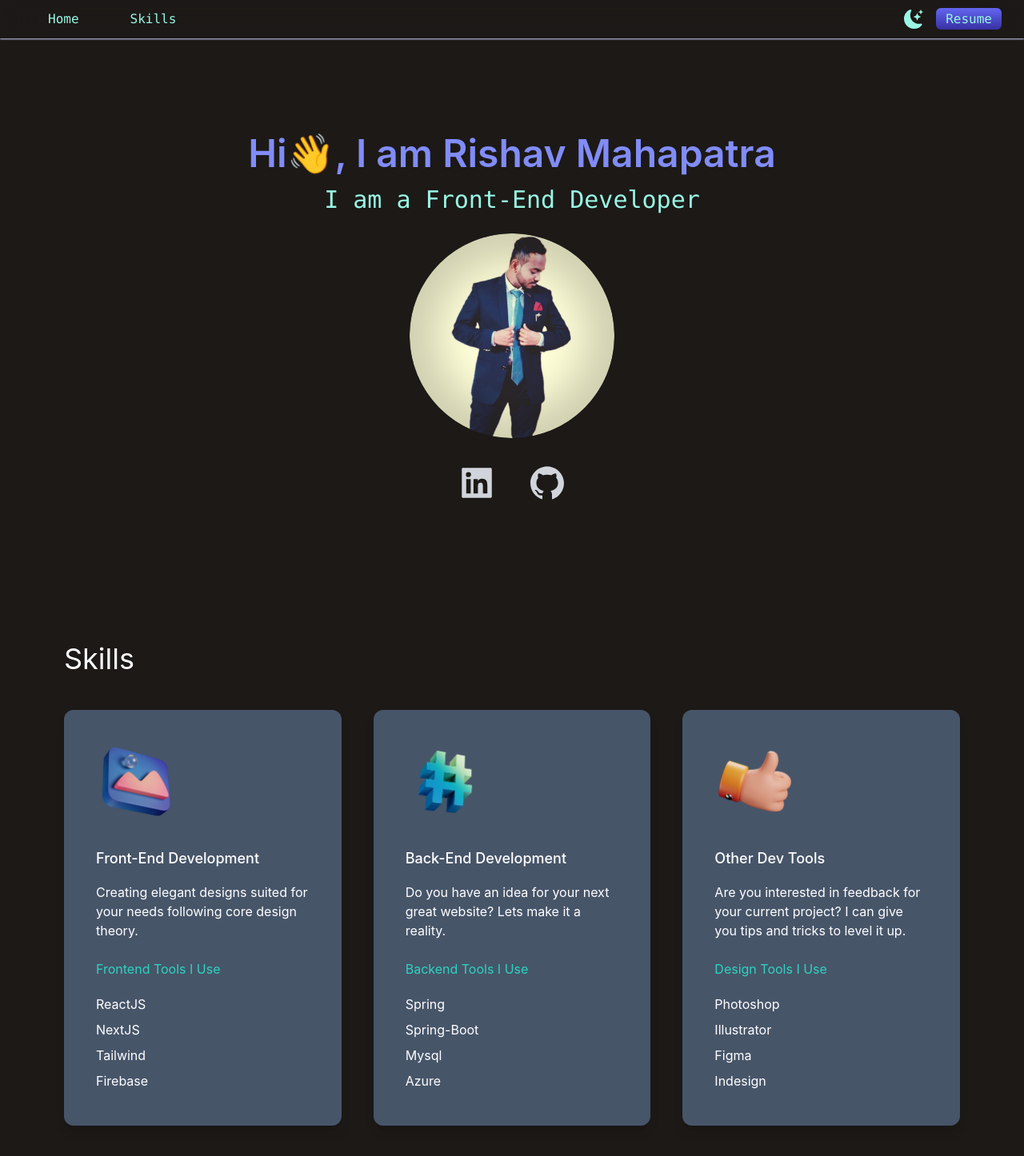
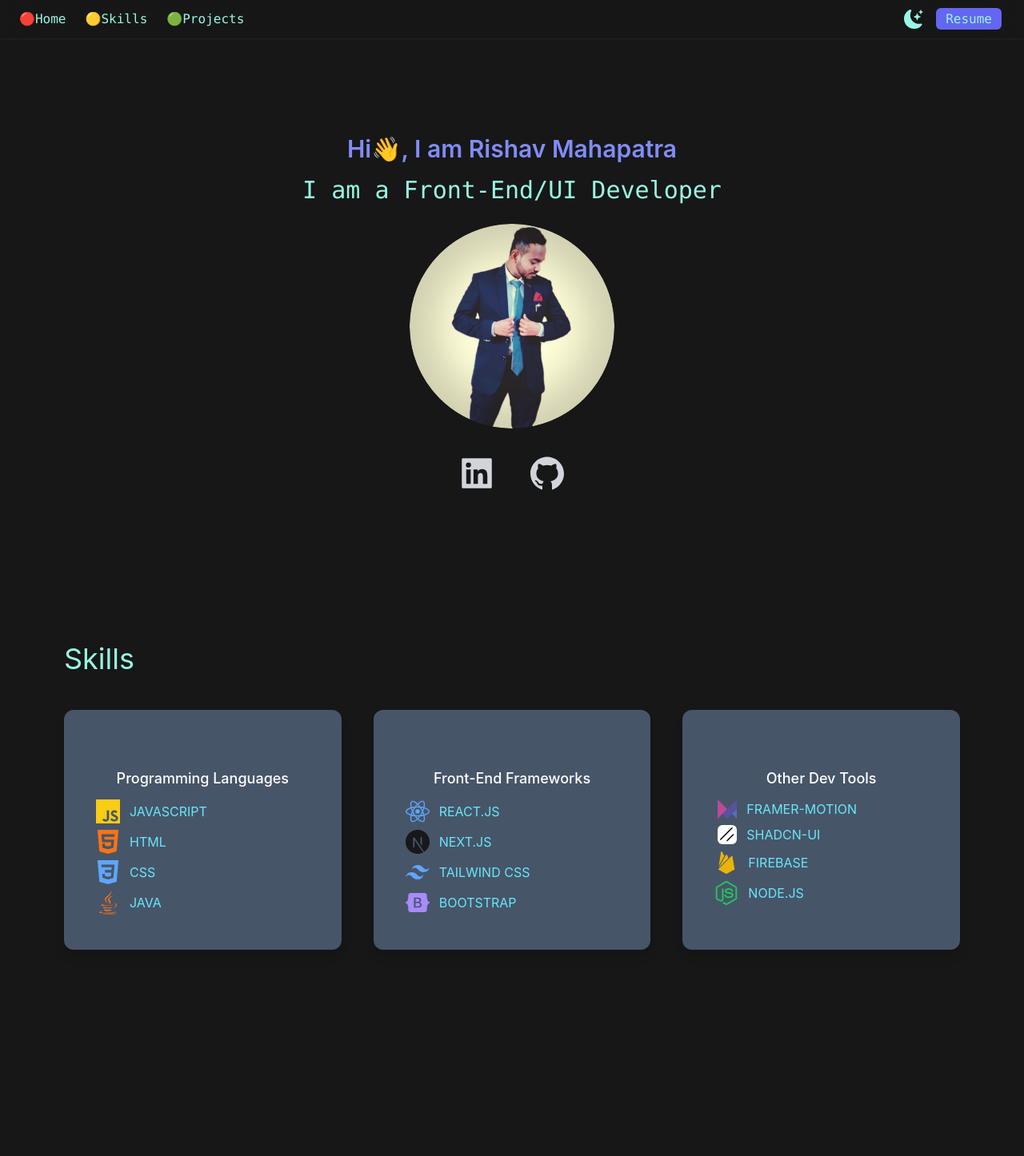
Before and after one commit to rishavmahapatra/Portfolio-V3.0, a Next.js app: page / in a window 1280 px wide. Shown: the whole page at 80% size. After the commit the page ends 1228 px from the top, so only its background shows below. Built offline with nearby package versions, Linux system fonts and the light colour scheme.

Commit message:
added skills

```diff
--- a/pages/index.js
+++ b/pages/index.js
@@ -1,9 +1,14 @@
 import Head from "next/head";
 import {
-  AiFillTwitterCircle,
   AiFillLinkedin,
   AiFillGithub,
 } from "react-icons/ai";
+import { FaJava } from "react-icons/fa";
+import { IoLogoFirebase } from "react-icons/io5";
+
+import { SiNextdotjs,SiCss3 ,SiReact,SiBootstrap,SiTailwindcss,SiJavascript,SiHtml5,SiNodedotjs  } from "react-icons/si";
+import framer from "../public/framer-motion.svg"
+import shadcn from "../public/shadcn-ui.svg"
 
 import { BsFillMoonStarsFill } from "react-icons/bs";
 import { useState } from "react";
@@ -25,13 +30,13 @@ export default function Home() {
         <link rel="icon" href="/favicon.ico" />
       </Head>
 
-      <main className="overflow-hidden bg-stone-100 px-5 dark:bg-stone-900 md:px-10 lg:px-20">
-        <div className="min-h-screen">
-          <nav className="fixed top-0 left-0 right-0 z-10  backdrop-blur-xl md:shadow-indigo-200 shadow-sm p-3 flex justify-end lg:justify-between font-mono text-teal-900  dark:text-teal-200">
+      <main className="overflow-hidden bg-neutral-100 px-5 dark:bg-neutral-900 md:px-10 lg:px-20">
+        <div className="h-screen">
+          <nav className="fixed top-0 left-0 right-0 z-10 backdrop-blur-xl md:dark:shadow-stone-800 shadow-sm p-3 flex justify-end lg:justify-between font-mono text-teal-900  dark:text-teal-200">
             <ul className="hidden lg:flex">
               <li>
                 <a
-                  className="cursor-pointer px-4 py-2 border-none rounded-md ml-8"
+                  className="cursor-pointer p-3 border-none rounded-md"
                   onClick={() => {
                     const anchor = document.querySelector("#home");
                     anchor.scrollIntoView({
@@ -40,12 +45,12 @@ export default function Home() {
                     });
                   }}
                 >
-                  Home
+                  🔴Home
                 </a>
               </li>
               <li>
                 <a
-                  className="cursor-pointer px-4 py-2 border-none rounded-md ml-8"
+                  className="cursor-pointer p-3 border-none rounded-md "
                   onClick={() => {
                     const anchor = document.querySelector("#skills");
                     anchor.scrollIntoView({
@@ -54,7 +59,21 @@ export default function Home() {
                     });
                   }}
                 >
-                  Skills
+                  🟡Skills
+                </a>
+              </li>
+              <li>
+                <a
+                  className="cursor-pointer p-3 border-none rounded-md "
+                  onClick={() => {
+                    const anchor = document.querySelector("#skills");
+                    anchor.scrollIntoView({
+                      behavior: "smooth",
+                      block: "start",
+                    });
+                  }}
+                >
+                 🟢Projects
                 </a>
               </li>
             </ul>
@@ -68,7 +87,7 @@ export default function Home() {
               </li>
               <li>
                 <a
-                  className="bg-gradient-to-b from-indigo-500  to-indigo-800 font-mono text-teal-200  px-3 py-1 border-none rounded-md md:mr-4"
+                  className="bg-indigo-500  text-teal-200  px-3 py-1 border-none rounded-md md:mr-4"
                   href="https://drive.google.com/file/d/1FVSz3BrtfaAqCgS_7-yT-ed62HEjWO-l/view?usp=sharing"
                 >
                   Resume
@@ -84,15 +103,15 @@ export default function Home() {
               whileInView={{ x: 0, opacity: 1 }}
               viewport={{ once: false }}
             >
-              <h2 className=" text-2xl md:text-5xl mx-auto max-w-2xl antialiased py-2 text-teal-800 font-semibold dark:text-indigo-400 ">
+              <h2 className="text-lg md:text-3xl max-w-3xl mx-auto  antialiased py-2  font-semibold text-teal-800 dark:text-indigo-400 ">
                 Hi👋, I am Rishav Mahapatra
               </h2>
-              <h3 className=" text-lg md:text-3xl max-w-xl mx-auto antialiased  py-2 font-mono font-medium text-cyan-900 dark:text-teal-200 ">
-                I am a Front-End Developer
+              <h3 className="text-xl md:text-3xl mx-auto max-w-3xl antialiased  py-2 font-mono font-medium text-cyan-900 dark:text-teal-200 ">
+                I am a Front-End/UI Developer
               </h3>
               <motion.div
-                initial={{ y: 200, opacity: 0 }}
-                animate={{ y: 0, opacity: 1 }}
+                initial={{ x:-100, opacity: 0 }}
+                animate={{ x:0, opacity: 1 }}
                 transition={{ delay: 0.2 }}
               >
                 <div className=" m-4 mx-auto bg-transparent rounded-full w-52 h-52 md:w-64 md:h-64 relative overflow-hidden">
@@ -101,15 +120,16 @@ export default function Home() {
                 <div className="cursor-pointer my-6 py-2 max-w-xs mx-auto text-4xl md:text-5xl flex justify-center gap-8 sm:gap-10 text-gray-700 dark:text-gray-300">
                   <AiFillLinkedin className="hover:scale-110 hover:text-indigo-500" />
                   <AiFillGithub className="hover:scale-110 hover:text-indigo-500" />
+
                 </div>
               </motion.div>
             </motion.div>
           </section>
         </div>
 
-        <section id="skills" className=" text-left scroll-m-14">
+        <section id="skills" className=" text-center scroll-m-14">
           <div>
-            <h3 className="text-4xl py-1 dark:text-white">Skills</h3>
+            <h3 className="text-4xl text-left py-1 text-cyan-900 dark:text-teal-200">Skills</h3>
             {/* <p className="font-sans text-md py-2 leading-8 text-gray-800 dark:text-gray-200 mx-auto md:text-xl">
               PS- I have gained these skills after years of experience and not
               just after completing one project/tutorial.
@@ -117,50 +137,36 @@ export default function Home() {
           </div>
           <div className="lg:flex gap-10">
             <motion.div
-              className="text-left shadow-lg p-10 rounded-xl my-10 bg-cyan-200 dark:bg-slate-600 flex-1"
+              className=" shadow-lg p-10 rounded-xl my-10 bg-cyan-200 dark:bg-slate-600 flex-1"
               initial={{ x: 100, opacity: 0 }}
               whileInView={{ x: 0, opacity: 1 }}
               viewport={{ once: false }}
-              // transition={{ duration: 0.4 }}
             >
-              <Image src={design} width={100} height={100} />
+             {/* <Image src={code} width={100} height={100} />  */}
               <h3 className=" text-lg font-medium pt-8 pb-2 dark:text-white ">
-                Front-End Development
+                Programming Languages
               </h3>
-              <p className="py-2 dark:text-white">
-                Creating elegant designs suited for your needs following core
-                design theory.
-              </p>
-              <h4 className="py-4 text-teal-600 dark:text-teal-400">
-                Frontend Tools I Use
-              </h4>
-              <p className="text-gray-800 py-1 dark:text-white">ReactJS</p>
-              <p className="text-gray-800 py-1 dark:text-white">NextJS</p>
-              <p className="text-gray-800 py-1 dark:text-white">Tailwind</p>
-              <p className="text-gray-800 py-1 dark:text-white">Firebase</p>
+              <p className="flex  mx-auto justify-left items-center text-gray-800 py-1 dark:text-cyan-300">{<SiJavascript  className="text-yellow-400 text-3xl mr-3 " />}JAVASCRIPT </p>
+              <p className="flex  mx-auto justify-left items-center text-gray-800 py-1 dark:text-cyan-300">{<SiHtml5  className="text-orange-500 text-3xl mr-3" />} HTML </p>
+              <p className="flex  mx-auto justify-left items-center text-gray-800 py-1 dark:text-cyan-300">{<SiCss3 className="text-blue-400 text-3xl mr-3 " />}CSS </p>
+              <p className="flex  mx-auto justify-left items-center text-gray-800 py-1 dark:text-cyan-300">{<FaJava   className="text-orange-500 text-3xl mr-3 " />}JAVA </p>
             </motion.div>
             <motion.div
               className=" shadow-lg p-10 rounded-xl my-10 bg-teal-200 dark:bg-slate-600 flex-1"
               initial={{ x: 100, opacity: 0 }}
               whileInView={{ x: 0, opacity: 1 }}
               viewport={{ once: false }}
-              // transition={{ duration: 0.4 }}
             >
-              <Image src={code} width={100} height={100} />
+              {/* <Image src={design} width={100} height={100} /> */}
               <h3 className="text-lg font-medium pt-8 pb-2 dark:text-white">
-                Back-End Development
+                Front-End Frameworks
               </h3>
-              <p className="py-2 dark:text-white">
-                Do you have an idea for your next great website? Lets make it a
-                reality.
-              </p>
-              <h4 className="py-4 text-teal-600 dark:text-teal-400">
-                Backend Tools I Use
-              </h4>
-              <p className="text-gray-800 py-1 dark:text-white">Spring</p>
-              <p className="text-gray-800 py-1 dark:text-white">Spring-Boot</p>
-              <p className="text-gray-800 py-1 dark:text-white">Mysql</p>
-              <p className="text-gray-800 py-1 dark:text-white">Azure</p>
+
+              <p className="flex  mx-auto justify-left items-center text-gray-800 py-1 dark:text-cyan-300">{<SiReact  className="text-blue-400 text-3xl mr-3 " />}REACT.JS </p>
+              <p className="flex  mx-auto justify-left items-center text-gray-800 py-1 dark:text-cyan-300">{<SiNextdotjs className="  text-zinc-900 text-3xl mr-3 " />}NEXT.JS </p>
+              <p className="flex  mx-auto justify-left items-center text-gray-800 py-1 dark:text-cyan-300">{<SiTailwindcss className="text-blue-400 text-3xl mr-3 " />}TAILWIND CSS</p>
+              <p className="flex  mx-auto justify-left items-center text-gray-800 py-1 dark:text-cyan-300">{<SiBootstrap  className="text-violet-400 text-3xl mr-3 " />}BOOTSTRAP </p>
+
             </motion.div>
             <motion.div
               className="shadow-lg p-10 rounded-xl my-10 bg-blue-200 dark:bg-slate-600 flex-1"
@@ -169,21 +175,15 @@ export default function Home() {
               viewport={{ once: false }}
               // transition={{ duration: 0.4 }}
             >
-              <Image src={consulting} width={100} height={100} />
+              {/* <Image src={consulting} width={100} height={100} /> */}
               <h3 className="text-lg font-medium pt-8 pb-2 dark:text-white">
                 Other Dev Tools
               </h3>
-              <p className="py-2 dark:text-white">
-                Are you interested in feedback for your current project? I can
-                give you tips and tricks to level it up.
-              </p>
-              <h4 className="py-4 text-teal-600 dark:text-teal-400">
-                Design Tools I Use
-              </h4>
-              <p className="text-gray-800 py-1 dark:text-white">Photoshop</p>
-              <p className="text-gray-800 py-1 dark:text-white">Illustrator</p>
-              <p className="text-gray-800 py-1 dark:text-white">Figma</p>
-              <p className="text-gray-800 py-1 dark:text-white">Indesign</p>
+              <p className="flex  mx-auto justify-left items-center text-gray-800 py-1 dark:text-cyan-300">{<Image src={framer}  className="w-6 ml-1 mr-3" />}FRAMER-MOTION </p>
+              <p className="flex  mx-auto justify-left items-center text-gray-800 py-1 dark:text-cyan-300">{<Image src={shadcn}  className="bg-white rounded-md w-6 ml-1 mr-3" />}SHADCN-UI</p>
+              <p className="flex mx-auto justify-left items-center text-gray-800 py-1 dark:text-cyan-300">{<IoLogoFirebase className="text-yellow-500 text-3xl mr-3 " />}FIREBASE </p>
+              <p className="flex mx-auto justify-left items-center text-gray-800 py-1 dark:text-cyan-300">{<SiNodedotjs className="text-green-500 text-3xl mr-3 " />}NODE.JS</p>
+
             </motion.div>
           </div>
         </section>
```
Also changed, not shown: public/framer-motion.svg (added), public/shadcn-ui.svg (added).
